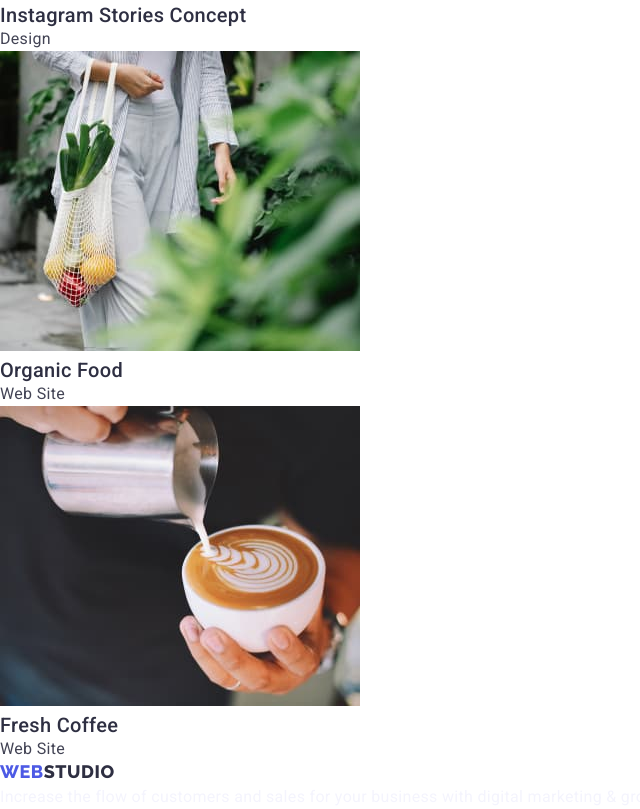
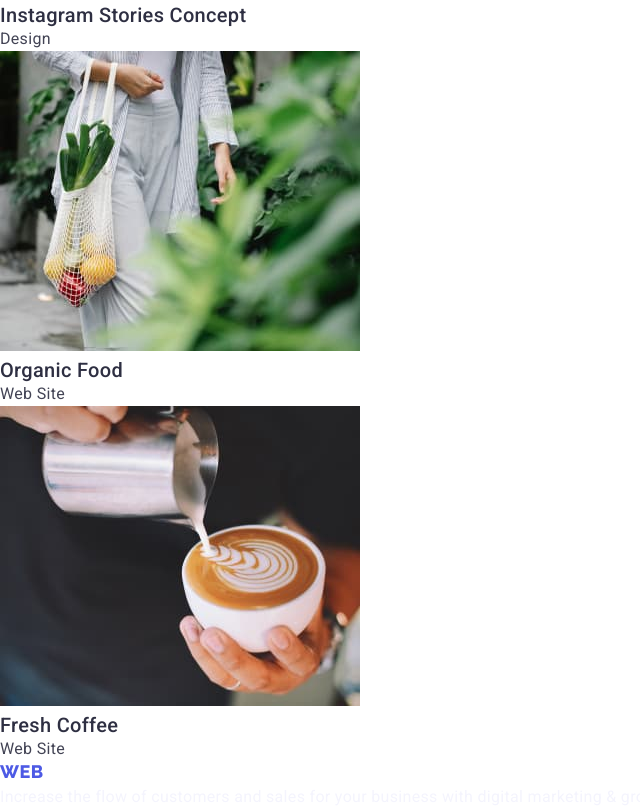
Before and after one commit to saniola/goit-markup-hw-02, a plain HTML site: page portfolio.html in a window 1280 px wide. Shown: the part 2828-3637 px from the top of the page, without its empty margins (0-640 px from the left). Drawn offline with nearby package versions, Linux system fonts and the light colour scheme.

Commit message:
fix color in footer

```diff
--- a/css/styles.css
+++ b/css/styles.css
@@ -49,7 +49,7 @@ body {
   color: var(--iris);
 }
 
-.logo.footer {
+.logo.logo-footer {
   color: var(--white);
 }
 
--- a/portfolio.html
+++ b/portfolio.html
@@ -157,7 +157,7 @@
     </main>
 
     <footer>
-      <a class="logo" href="./index.html"><span>web</span>studio</a>
+      <a class="logo logo-footer" href="./index.html"><span>web</span>studio</a>
 
       <p class="footer-text">
         Increase the flow of customers and sales for your business with digital
```
Also changed, not shown: index.html (+1 -1 lines).
